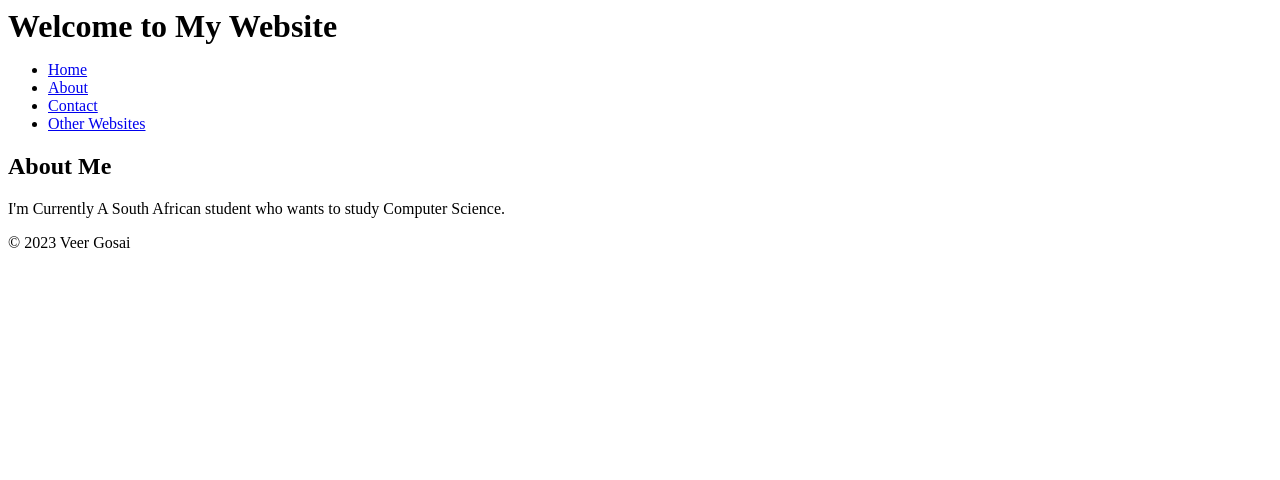
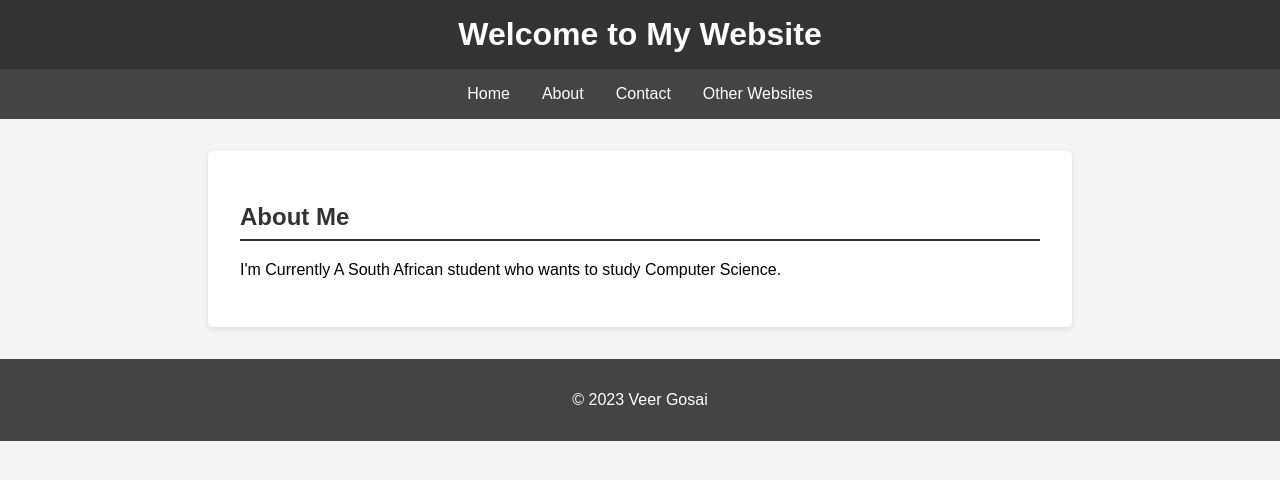
Before and after one commit to VeerGosai/My-First-Website, a plain HTML site: page about.html in a window 1280 px wide. Drawn offline with Linux system fonts and the light colour scheme.

Commit message:
Update about.html

```diff
--- a/about.html
+++ b/about.html
@@ -4,6 +4,92 @@
     <title>My Website - About</title>
     <style>
         /* ... (your CSS styles) ... */
+         /* Reset default margin and padding for body */
+    body {
+        margin: 0;
+        padding: 0;
+        font-family: Arial, sans-serif;
+        background-color: #f5f5f5;
+    }
+
+    /* Style for the header */
+    header {
+        background-color: #333;
+        color: #fff;
+        text-align: center;
+        padding: 1rem 0;
+    }
+
+    /* Style for navigation menu */
+    nav {
+        background-color: #444;
+    }
+
+    nav ul {
+        list-style: none;
+        margin: 0;
+        padding: 0;
+        display: flex;
+        justify-content: center;
+    }
+
+    nav li {
+        margin: 0;
+        padding: 1rem;
+    }
+
+    nav a {
+        text-decoration: none;
+        color: #fff;
+    }
+
+    /* Style for main content */
+    main {
+        max-width: 800px;
+        margin: 2rem auto;
+        padding: 2rem;
+        background-color: #fff;
+        box-shadow: 0px 2px 6px rgba(0, 0, 0, 0.1);
+        border-radius: 5px;
+    }
+
+    /* Style for footer */
+    footer {
+        text-align: center;
+        padding: 1rem;
+        background-color: #444;
+        color: #fff;
+    }
+
+    /* Style for contact section */
+    .contact-section {
+        background-color: #f9f9f9;
+        padding: 2rem;
+        text-align: center;
+    }
+
+    /* Style for external link section */
+    .external-link-section {
+        background-color: #fff;
+        padding: 2rem;
+        text-align: center;
+    }
+
+    /* New color styles */
+    h2 {
+        color: #333;
+        border-bottom: 2px solid #333;
+        padding-bottom: 0.5rem;
+    }
+
+    a {
+        color: #007bff;
+    }
+
+    a:hover {
+        color: #0056b3;
+        text-decoration: underline;
+    }
     </style>
 </head>
 <body>
```
